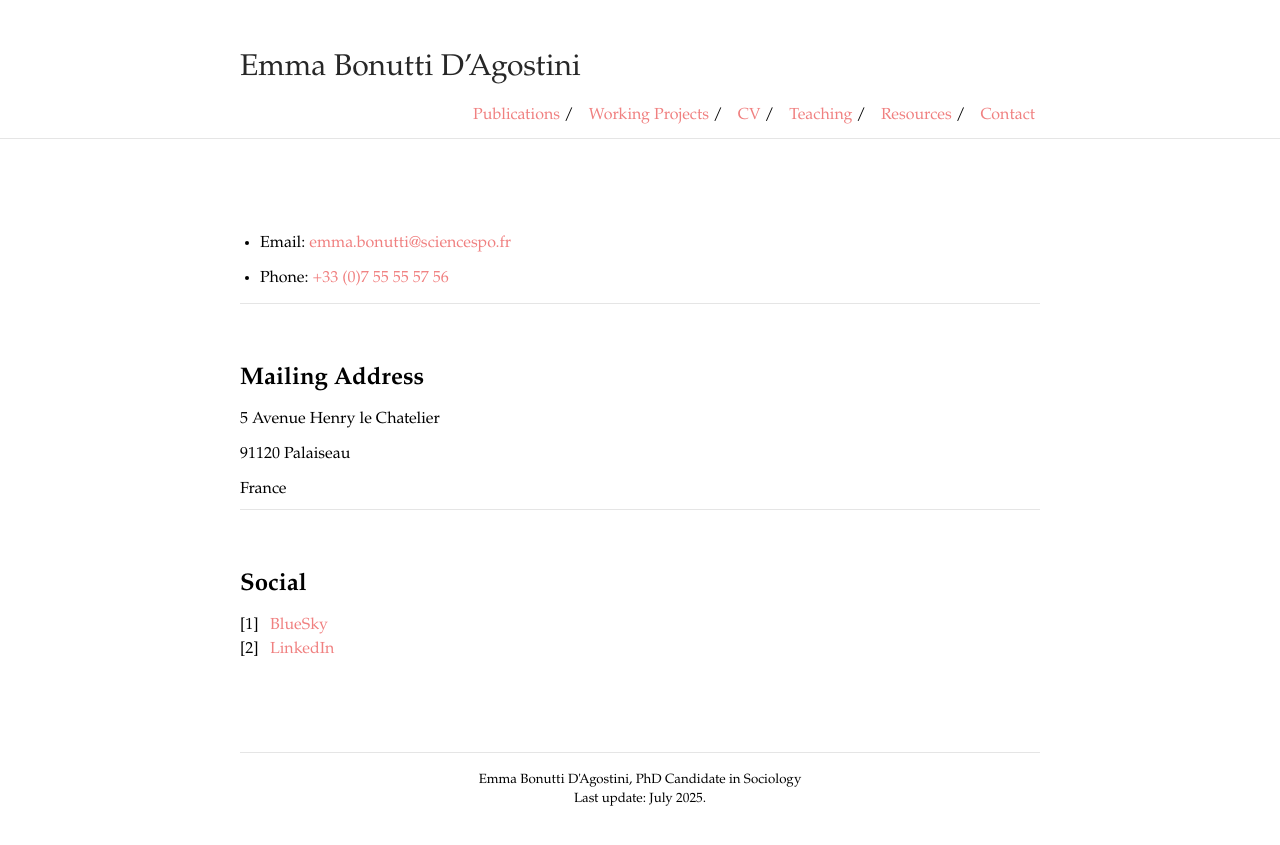
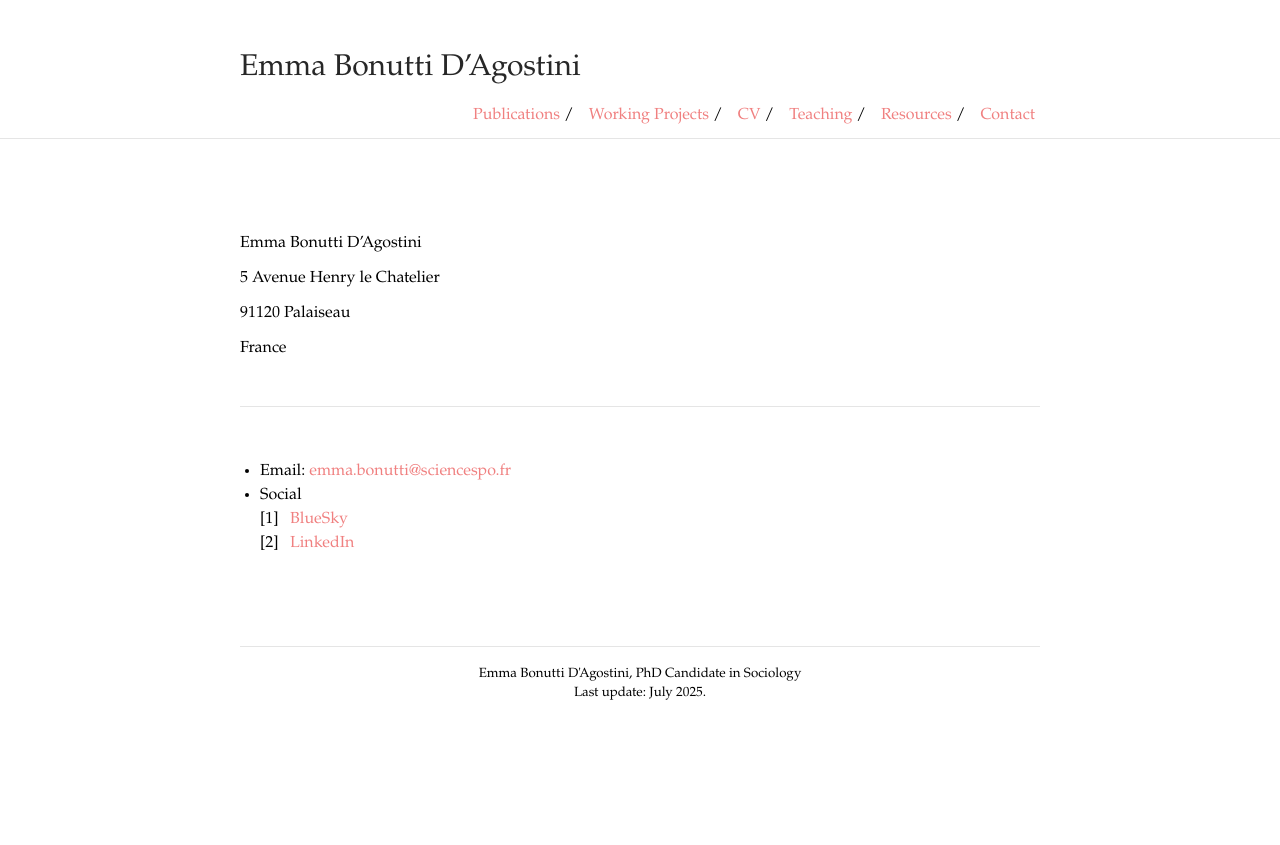
Before and after one commit to emmabonuttidagostini/emmabonuttidagostini.github.io, a Jekyll site: the page built from contact.md, in a window 1280 px wide. Shown: the top 845 px of the page. Built offline with Jekyll 4.4.1, drawn with Linux system fonts in a browser that asks for light colours; some web fonts are replaced.

Commit message:
Update contact.md

```diff
--- a/contact.md
+++ b/contact.md
@@ -5,13 +5,7 @@ is_contact: true
 
 <div style="height: 70px;"></div>
 
-* Email: [emma.bonutti@sciencespo.fr](mailto:emma.bonutti@sciencespo.fr)
-
-* Phone: [+33 (0)7 55 55 57 56](tel:+33 (0)7 55 55 57 56)
-
----
-
-## Mailing Address
+Emma Bonutti D'Agostini
 
 5 Avenue Henry le Chatelier
 
@@ -19,12 +13,14 @@ is_contact: true
 
 France
 
+<div style="height: 30px;"></div>
 ---
+<div style="height: 30px;"></div>
 
-## Social
-
-1. [BlueSky](https://bsky.app/profile/emmabonutti.bsky.social)
-2. [LinkedIn](www.linkedin.com/in/emma-bonutti-d-agostini-2b8026231)
+* Email: [emma.bonutti@sciencespo.fr](mailto:emma.bonutti@sciencespo.fr)
+* Social
+  1. [BlueSky](https://bsky.app/profile/emmabonutti.bsky.social)
+  2. [LinkedIn](www.linkedin.com/in/emma-bonutti-d-agostini-2b8026231)
 
 
 <div style="height: 70px;"></div>
```
